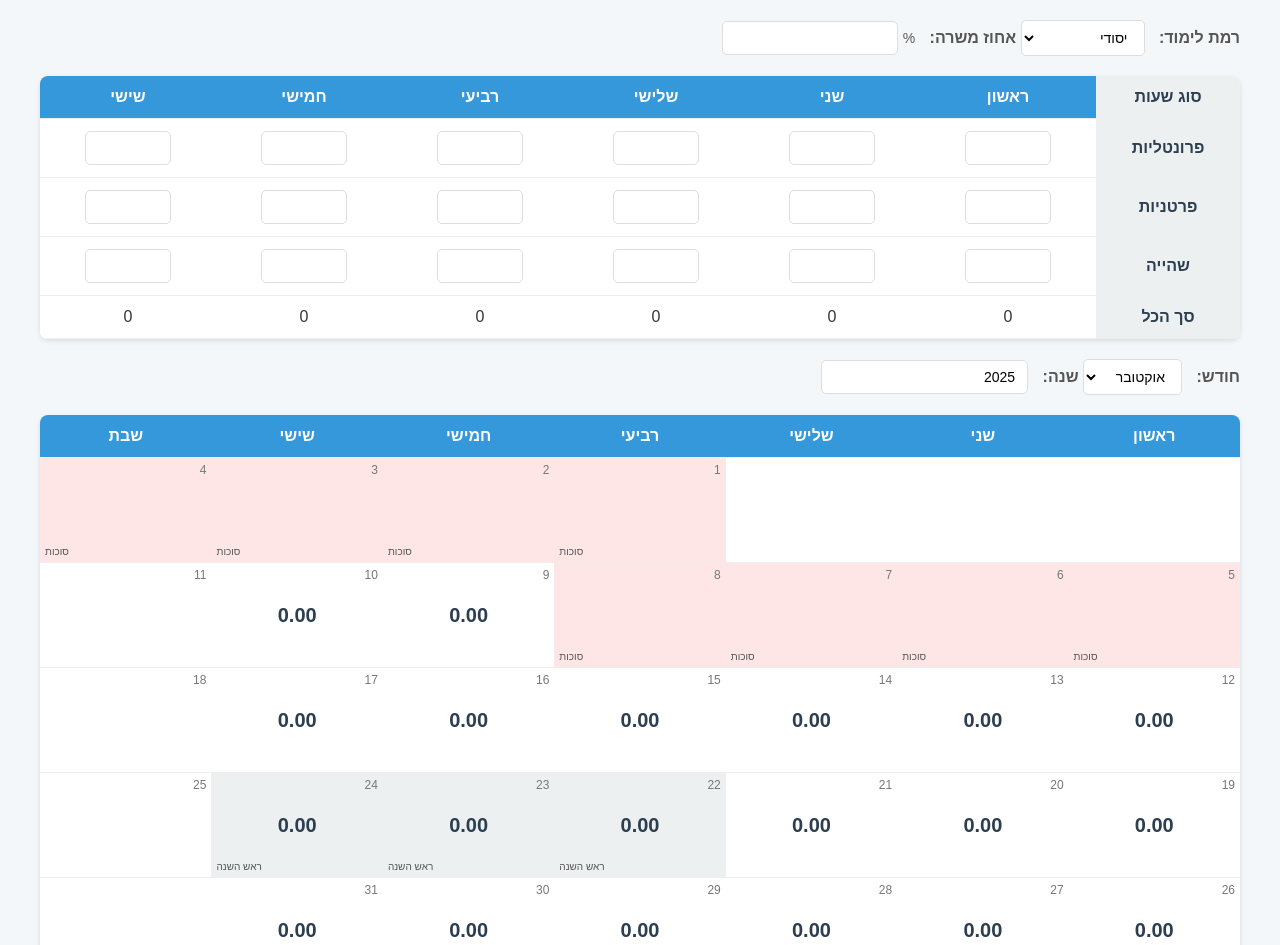
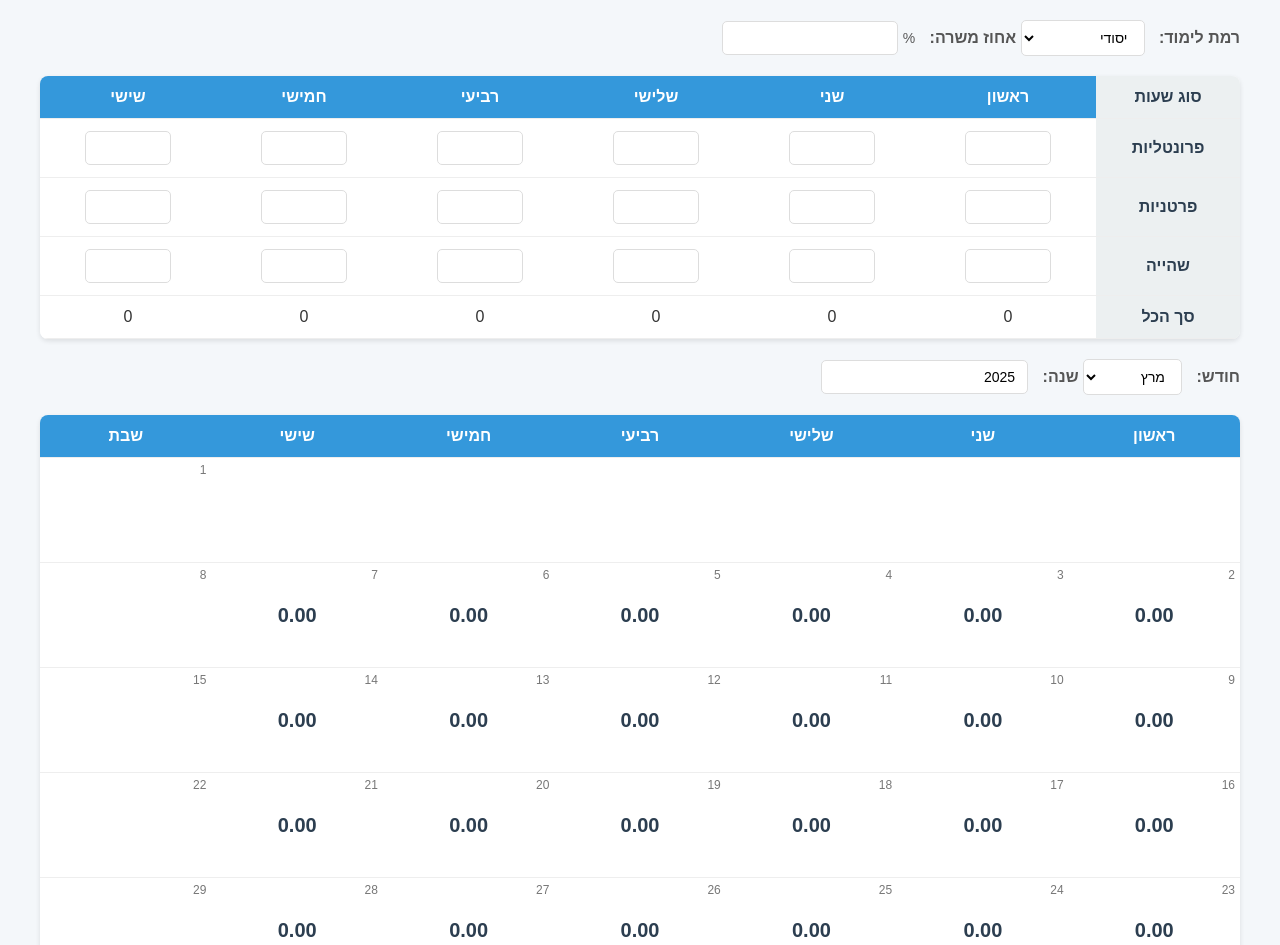
Before and after one commit to kukuyamaPlatner/TeachersSickDayCalculator, a plain HTML site: page index.html in a window 1280 px wide. Shown: the top 945 px of the page. Drawn offline with Linux system fonts and the light colour scheme.

Commit message:
open with current month by default

```diff
--- a/index.html
+++ b/index.html
@@ -9,7 +9,6 @@
       window.dataLayer = window.dataLayer || [];
       function gtag(){dataLayer.push(arguments);}
       gtag('js', new Date());
-
       gtag('config', 'G-5BHF4TEBPC');
     </script>
     <style>
@@ -256,14 +255,14 @@
             <select id="monthSelect" onchange="generateCalendar()">
                 <option value="0">ינואר</option>
                 <option value="1">פברואר</option>
-                <option value="2">מרץ</option>
+                <option value="2" selected>מרץ</option>
                 <option value="3">אפריל</option>
                 <option value="4">מאי</option>
                 <option value="5">יוני</option>
                 <option value="6">יולי</option>
                 <option value="7">אוגוסט</option>
                 <option value="8">ספטמבר</option>
-                <option value="9" selected>אוקטובר</option>
+                <option value="9">אוקטובר</option>
                 <option value="10">נובמבר</option>
                 <option value="11">דצמבר</option>
             </select>
@@ -310,24 +309,6 @@
 
     <script>
         const vacations = {
-            2019: [
-                { start: new Date(2019, 9, 13), end: new Date(2019, 9, 22), name: "סוכות" },
-                { start: new Date(2019, 11, 22), end: new Date(2019, 11, 29), name: "חנוכה" },
-                { start: new Date(2020, 3, 8), end: new Date(2020, 3, 16), name: "פסח" },
-                { start: new Date(2020, 6, 1), end: new Date(2020, 7, 31), name: "קיץ" }
-            ],
-            2023: [
-                { start: new Date(2023, 8, 29), end: new Date(2023, 9, 6), name: "סוכות" },
-                { start: new Date(2023, 11, 7), end: new Date(2023, 11, 15), name: "חנוכה" },
-                { start: new Date(2024, 3, 22), end: new Date(2024, 3, 30), name: "פסח" },
-                { start: new Date(2024, 6, 1), end: new Date(2024, 7, 31), name: "קיץ" }
-            ],
-            2024: [
-                { start: new Date(2024, 9, 11), end: new Date(2024, 9, 24), name: "סוכות" },
-                { start: new Date(2024, 11, 27), end: new Date(2025, 0, 2), name: "חנוכה" },
-                { start: new Date(2025, 3, 21), end: new Date(2025, 3, 29), name: "פסח" },
-                { start: new Date(2025, 6, 1), end: new Date(2025, 7, 31), name: "קיץ" }
-            ],
             2025: [
                 { start: new Date(2025, 9, 1), end: new Date(2025, 9, 8), name: "סוכות" },
                 { start: new Date(2025, 11, 25), end: new Date(2026, 0, 1), name: "חנוכה" },
@@ -337,24 +318,9 @@
         };
 
         const holidays = {
-            2019: [
-                { start: new Date(2019, 8, 29), end: new Date(2019, 9, 1), name: "ראש השנה" },
-                { start: new Date(2019, 9, 8), end: new Date(2019, 9, 9), name: "יום כיפור" },
-                { start: new Date(2020, 2, 9), end: new Date(2020, 2, 10), name: "פורים" }
-            ],
-            2023: [
-                { start: new Date(2023, 8, 15), end: new Date(2023, 8, 17), name: "ראש השנה" },
-                { start: new Date(2023, 8, 24), end: new Date(2023, 8, 25), name: "יום כיפור" },
-                { start: new Date(2024, 2, 23), end: new Date(2024, 2, 24), name: "פורים" }
-            ],
-            2024: [
-                { start: new Date(2024, 9, 2), end: new Date(2024, 9, 4), name: "ראש השנה" },
-                { start: new Date(2024, 9, 11), end: new Date(2024, 9, 11), name: "יום כיפור" },
-                { start: new Date(2025, 2, 14), end: new Date(2025, 2, 16), name: "פורים" }
-            ],
             2025: [
                 { start: new Date(2025, 9, 22), end: new Date(2025, 9, 24), name: "ראש השנה" },
-                { start: new Date(2025, 9, 1), end: new Date(2025, 9, 1), name: "יום כיפור" },
+                { start: new Date(2025, 9, 1), end: new Date(2025, 9, 1), name: "יום כיפור" }
             ]
         };
 
@@ -607,6 +573,17 @@
             table.classList.toggle('hidden-columns');
         }
 
+        // Set default month and year to current date on page load
+        window.onload = function() {
+            const now = new Date();
+            const currentMonth = now.getMonth(); // 0-based (0 = January, 2 = March)
+            const currentYear = now.getFullYear(); // 2025
+
+            document.getElementById('monthSelect').value = currentMonth;
+            document.getElementById('yearInput').value = currentYear;
+            generateCalendar();
+        };
+
         generateCalendar();
     </script>
 </body>
```
